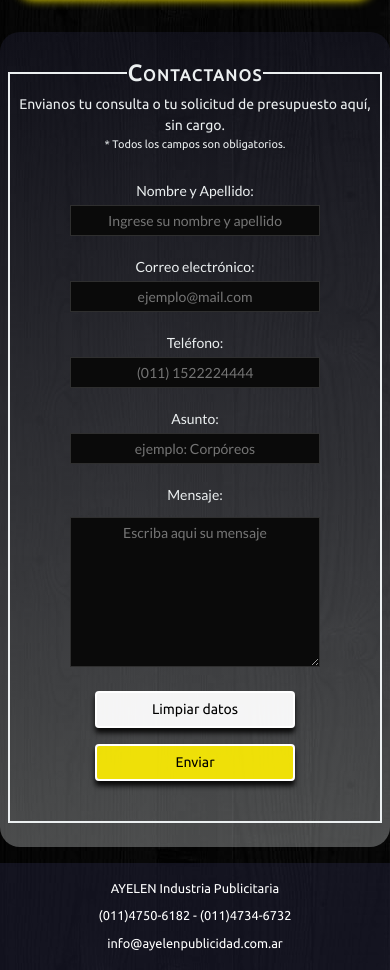
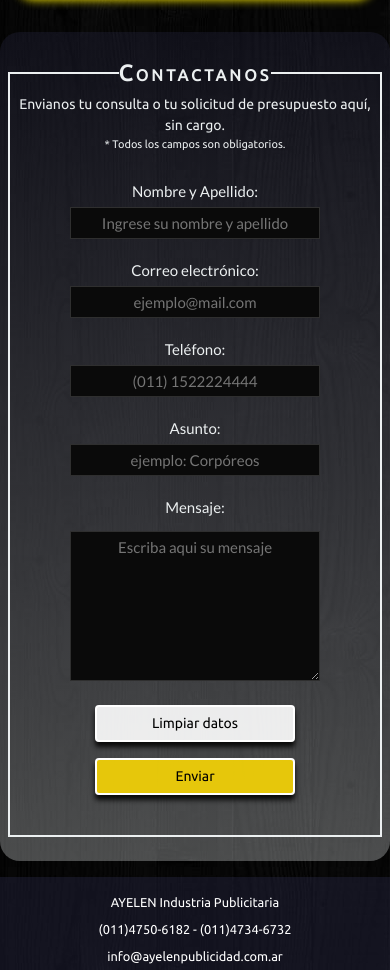
Before and after one commit to victorianastasi/proyectoAYN, a plain HTML site: page views/contacto.html in a window 390 px wide. Shown: the part 742-1712 px from the top of the page. Drawn offline with nearby package versions, Linux system fonts and the light colour scheme.

Commit message:
Modificacion de letra en contacto.html y de tamaño de video

```diff
--- a/assets/scss/_contacto.scss
+++ b/assets/scss/_contacto.scss
@@ -191,7 +191,7 @@
             .form-group__buttons{
                 @extend .form-group;
                 .button__form{
-                    background-color: rgba($yellow, 0.95);
+                    background-color: rgba(#f8d505, 0.90);
                     color: black;
                     @include format-text ('Ubuntu', map-get($map: $font-sizes, $key: medium));
                     border: 2px solid white;
@@ -207,7 +207,7 @@
                     box-shadow: 0px 0px 15px white;
                 }
                 .button__form--reset{
-                    background-color: rgba(white, 0.95);
+                    background-color: rgba(white, 0.90);
                 }
             }
         }
@@ -254,13 +254,13 @@
 @media screen and (max-width: 576px){
     .contact-form{
         form{
-            font-size: 14px;
+            font-size: 15px;
             padding: 1rem 0rem;
             fieldset{
                 margin: 0.5rem 0.5rem;
                 legend{
                     font-size: 1.4rem;
-                    letter-spacing: map-get($map: $letter-spacings, $key: x-small);
+                    letter-spacing: map-get($map: $letter-spacings, $key: small);
                 }
                 .form-info-text{
                     padding: 0.25rem 0rem 0.5rem 0rem;
--- a/assets/scss/style.scss
+++ b/assets/scss/style.scss
@@ -285,7 +285,7 @@ a:visited, a:link{
     .video{
         .home-video{
             margin: 0rem auto 0rem auto;
-            height: 60vh;
+            height: 65vh;
             min-width: 100%;
             object-fit: cover;
         }
```
Also changed, not shown: assets/css/style.css.
